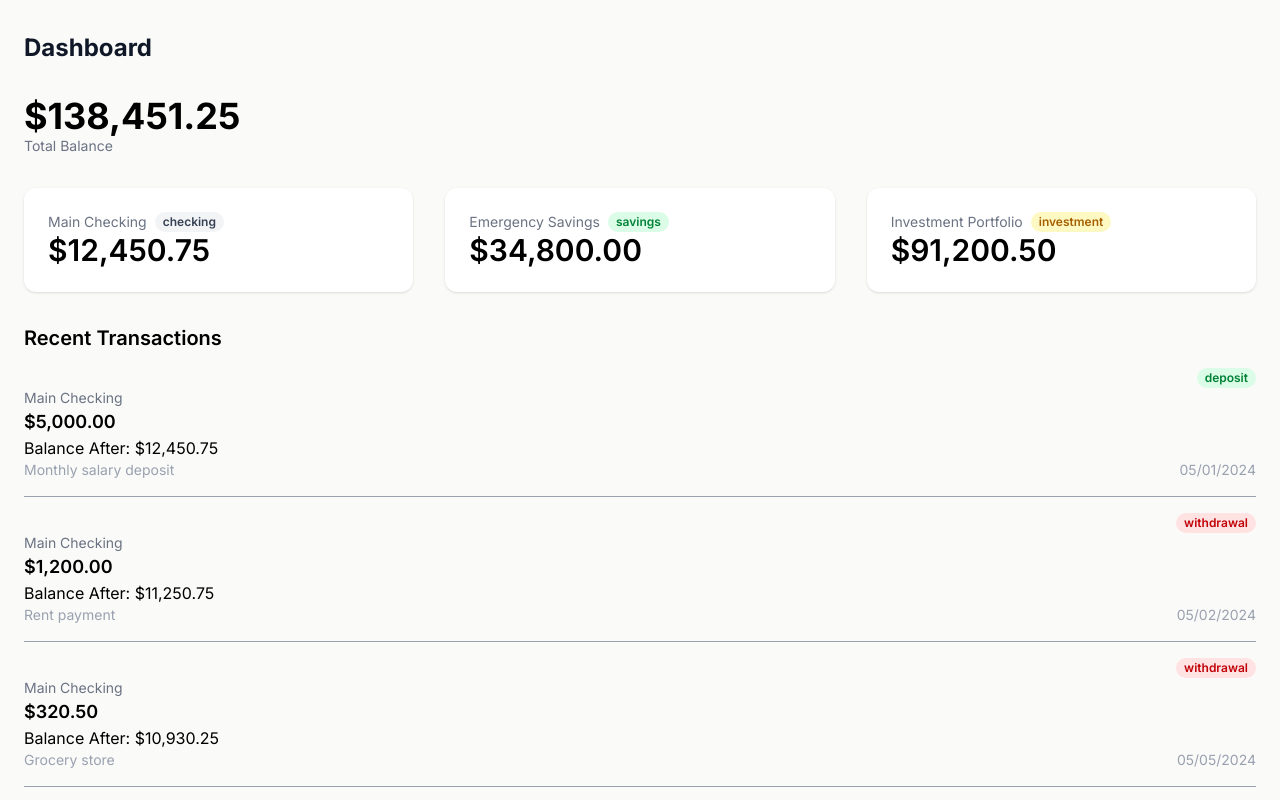
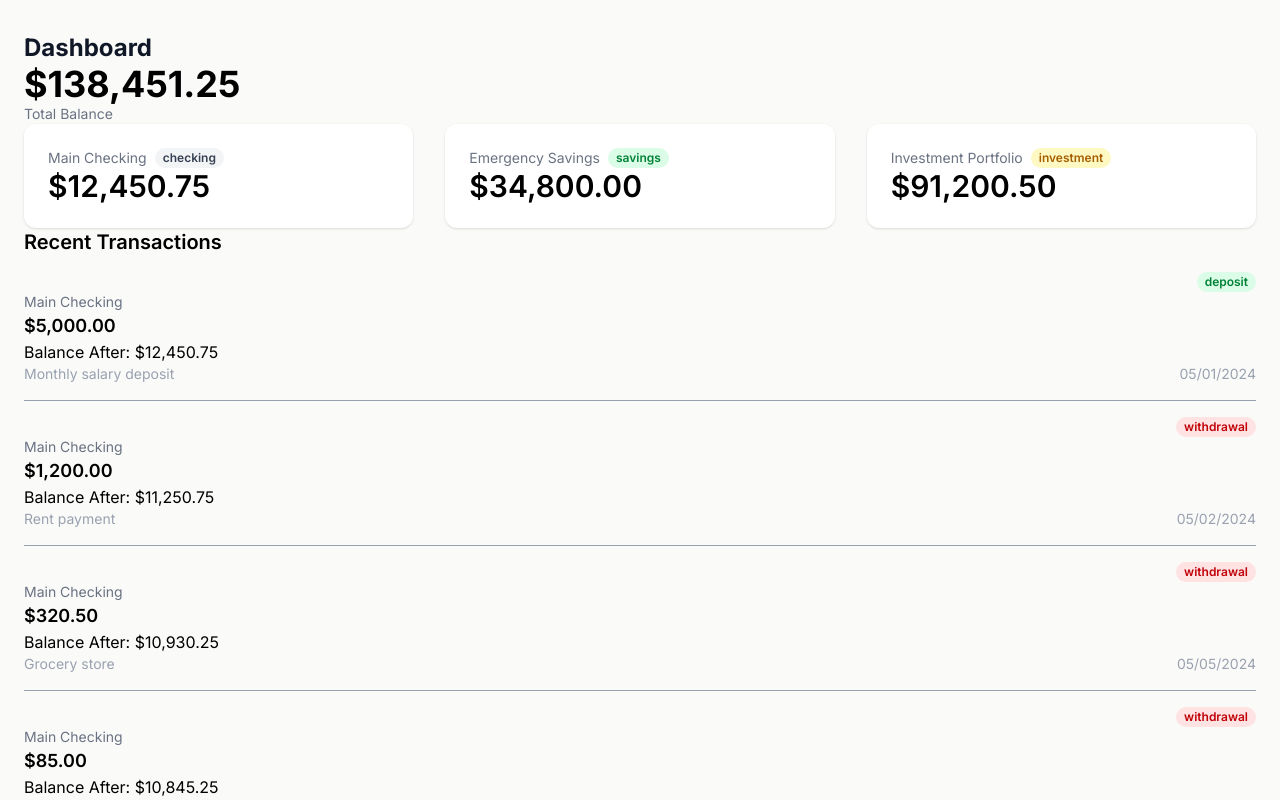
Before and after one commit to seif32/bank-dashboard, a React (Vite) app: page /dashboard in a window 1280 px wide. Shown: the top 800 px of the page. Built offline with nearby package versions, Linux system fonts and the light colour scheme; sample sign-in values are in the browser's storage.

Commit message:
refactor(ui): clean up with page-wrapper & barrel exports

```diff
--- a/src/components/ui/Button.tsx
+++ b/src/components/ui/Button.tsx
@@ -1,6 +1,6 @@
-import type React from "react";
+import type { ButtonHTMLAttributes } from "react";
 
-type ButtonProps = React.ButtonHTMLAttributes<HTMLButtonElement> & {
+type ButtonProps = ButtonHTMLAttributes<HTMLButtonElement> & {
   variant?: "primary" | "secondary" | "danger";
 };
 
--- a/src/components/ui/index.ts
+++ b/src/components/ui/index.ts
@@ -4,3 +4,5 @@ export { default as Card } from "./Card";
 export { default as Badge } from "./Badge";
 export { default as Spinner } from "./Spinner";
 export { default as Modal } from "./Modal";
+export { default as Select } from "./Select";
+export { default as PageWrapper } from "./PageWrapper";
--- a/src/features/currency/index.ts
+++ b/src/features/currency/index.ts
@@ -1 +1,2 @@
 export { default as useExchangeRates } from "./useExchangeRates.ts";
+export { convertCurrency } from "./currencyUtils.ts";
--- a/src/pages/AccountDetailPage.tsx
+++ b/src/pages/AccountDetailPage.tsx
@@ -1,6 +1,6 @@
 import { useParams } from "react-router-dom";
 import { mockAccounts, mockTransactions } from "../services/mockData";
-import { Badge, Card } from "../components/ui";
+import { Badge, Card, PageWrapper } from "../components/ui";
 import { format } from "date-fns";
 import { formatCurrency } from "../utils";
 import {
@@ -21,7 +21,7 @@ export default function AccountDetailPage() {
   );
 
   return (
-    <div className="bg-stone-50 max-w-7xl px-6 py-8 mx-auto min-h-screen space-y-6">
+    <PageWrapper>
       <Card>
         <div className="flex gap-2 items-center">
           <p className="text-2xl font-bold text-gray-900">{account.name}</p>
@@ -66,6 +66,6 @@ export default function AccountDetailPage() {
           );
         })}
       </div>
-    </div>
+    </PageWrapper>
   );
 }
--- a/src/pages/AccountsPage.tsx
+++ b/src/pages/AccountsPage.tsx
@@ -1,5 +1,5 @@
 import { format } from "date-fns";
-import { Badge, Card } from "../components/ui";
+import { Badge, Card, PageWrapper } from "../components/ui";
 import { mockAccounts } from "../services/mockData";
 import { formatCurrency } from "../utils";
 import { useNavigate } from "react-router-dom";
@@ -18,7 +18,7 @@ export default function AccountsPage() {
   }
 
   return (
-    <div className="bg-stone-50 px-6 py-8 max-w-7xl mx-auto min-h-screen space-y-3">
+    <PageWrapper>
       <h1 className="text-2xl font-bold text-gray-900">Accounts</h1>
       <div className="space-y-3">
         {mockAccounts.map((account) => {
@@ -55,6 +55,6 @@ export default function AccountsPage() {
           );
         })}
       </div>
-    </div>
+    </PageWrapper>
   );
 }
--- a/src/pages/DashboardPage.tsx
+++ b/src/pages/DashboardPage.tsx
@@ -3,6 +3,7 @@ import { AccountSummaryCard } from "../features/accounts";
 import { RecentTransactions } from "../features/transactions";
 import { mockAccounts, mockTransactions } from "../services/mockData";
 import { formatCurrency } from "../utils";
+import { PageWrapper } from "../components/ui";
 
 export default function DashboardPage() {
   const totalBalance = useMemo(() => {
@@ -12,7 +13,7 @@ export default function DashboardPage() {
   }, []);
 
   return (
-    <div className="bg-stone-50 px-6 py-8 space-y-8 max-w-7xl mx-auto">
+    <PageWrapper>
       <h1 className="text-2xl font-bold text-gray-900">Dashboard</h1>
       <div>
         <span className="text-4xl font-bold">
@@ -29,6 +30,6 @@ export default function DashboardPage() {
         accounts={mockAccounts}
         transactions={mockTransactions}
       />
-    </div>
+    </PageWrapper>
   );
 }
--- a/src/pages/index.ts
+++ b/src/pages/index.ts
@@ -1,3 +1,4 @@
 export { default as AccountDetailPage } from "./AccountDetailPage";
 export { default as AccountsPage } from "./AccountsPage";
 export { default as DashboardPage } from "./DashboardPage";
+export { default as CurrencyPage } from "./CurrencyPage";
--- a/src/types/index.ts
+++ b/src/types/index.ts
@@ -51,9 +51,9 @@ export type Currency = {
 };
 
 export type ExchangeRate = {
-  base: string;
+  base_code: string;
   rates: Record<string, number>;
-  timestamp: string;
+  time_last_update_utc: string;
 };
 
 export type ApiResponse<T> =
```
Also changed, not shown: src/router/index.tsx (+7 -2 lines).
